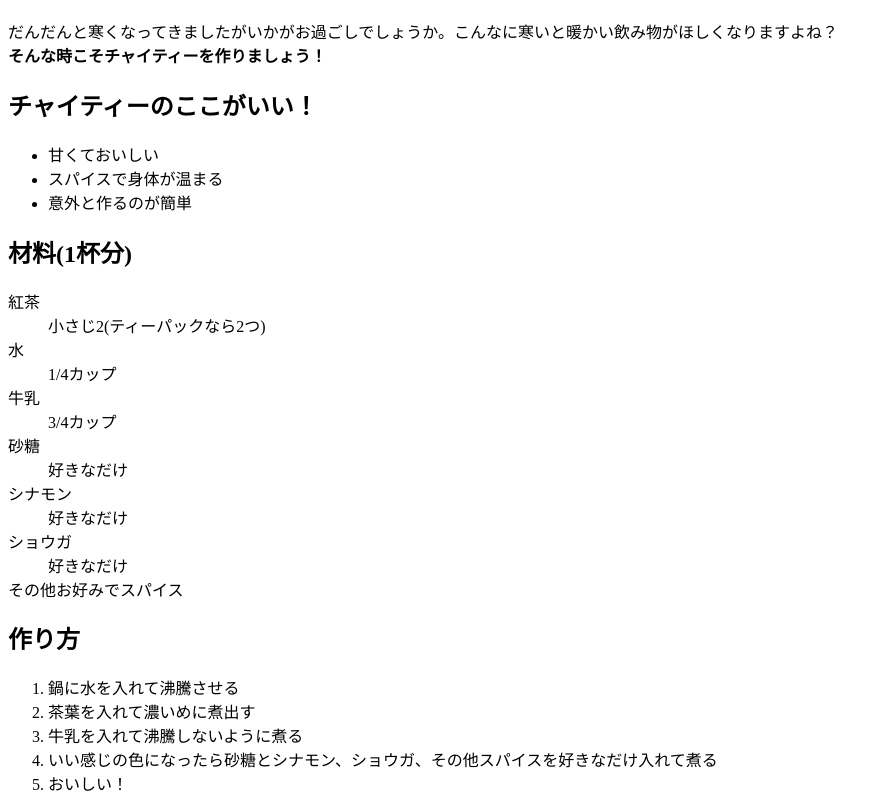
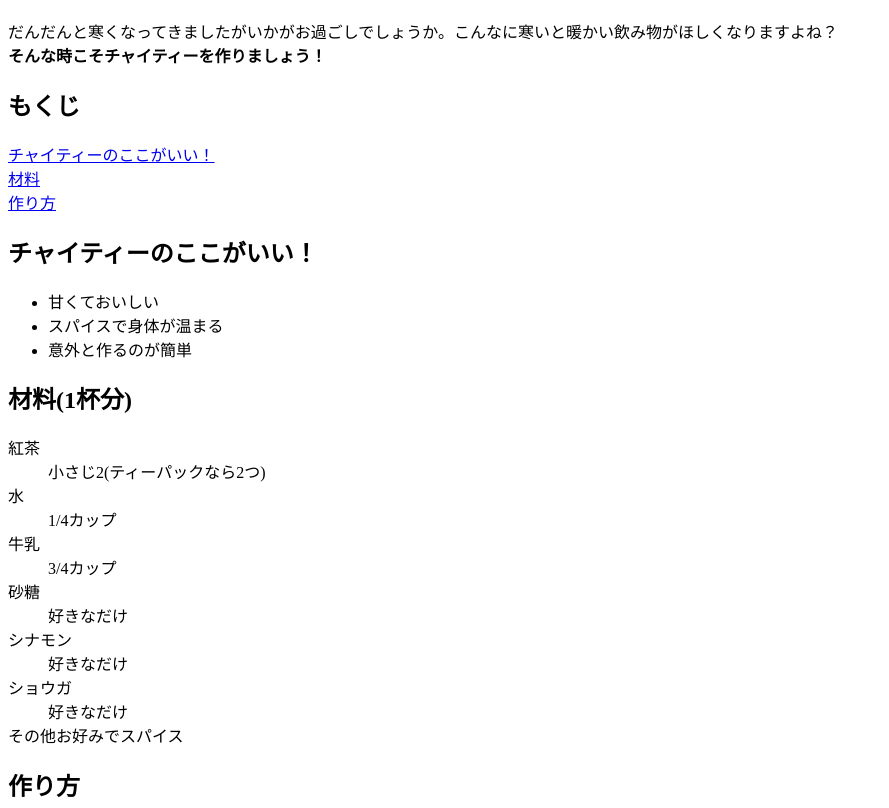
Before and after one commit to kougei-abe/web2-2, a plain HTML site: page index.html in a window 1280 px wide. Shown: the part 70-878 px from the top of the page, without its empty margins (0-889 px from the left). Drawn offline with Linux system fonts and the light colour scheme; grey boxes are pictures that could not be loaded.

Commit message:
Update index.html

```diff
--- a/index.html
+++ b/index.html
@@ -8,13 +8,17 @@
     <h1>チャイティーの作り方</h1>
       <p>だんだんと寒くなってきましたがいかがお過ごしでしょうか。こんなに寒いと暖かい飲み物がほしくなりますよね？<br>
       <strong>そんな時こそチャイティーを作りましょう！</strong></p>
-      <h2>チャイティーのここがいい！</h2>
+      <h2>もくじ</h2>
+        <p><a href="# point">チャイティーのここがいい！</a><br>
+        <a href="# material">材料</a><br>
+        <a href="# make">作り方</a></p>
+      <h2><a name="point">チャイティーのここがいい！</a></h2>
         <ul>
           <li>甘くておいしい</li>
           <li>スパイスで身体が温まる</li>
           <li>意外と作るのが簡単</li>
         </ul>
-      <h2>材料(1杯分)</h2>
+      <h2><a name="material">材料(1杯分)</a></h2>
         <dl>
           <dt>紅茶</dt><dd>小さじ2(ティーパックなら2つ)</dd>
           <dt>水</dt><dd>1/4カップ</dd>
@@ -24,7 +28,7 @@
           <dt>ショウガ</dt><dd>好きなだけ</dd>
           <dt>その他お好みでスパイス</dt>
         </dl>
-      <h2>作り方</h2>
+      <h2><a name="make">作り方</a></h2>
         <ol>
           <li>鍋に水を入れて沸騰させる</li>
           <li>茶葉を入れて濃いめに煮出す</li>
```
